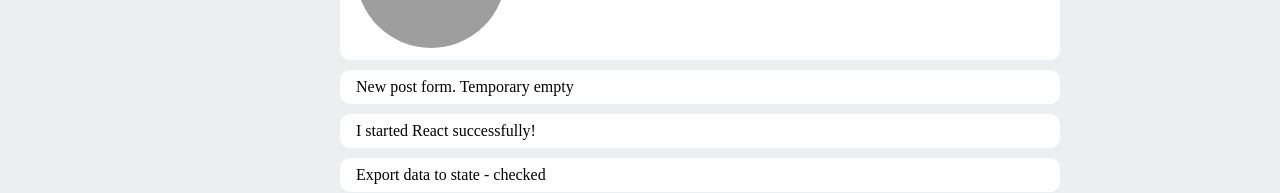
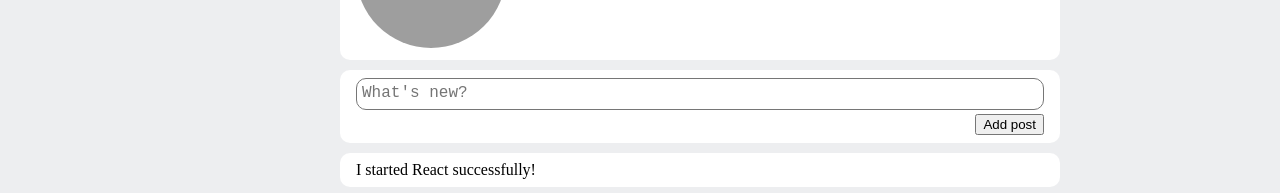
Before and after one commit to Greendaizer13/react-samurai-path, a React (Create React App) app: page / in a window 1280 px wide. Shown: the part 170-363 px from the top of the page. Built offline with nearby package versions, Linux system fonts and the light colour scheme; grey boxes are pictures that could not be loaded; a web font is replaced by a local one.

Commit message:
Add new post and render file logic

```diff
--- a/src/App.tsx
+++ b/src/App.tsx
@@ -8,7 +8,7 @@ import { BrowserRouter, Route } from 'react-router-dom';
 import { IApplicationState } from './redux/state';
 import { MESSAGES_ROUTE, PROFILE_ROUTE } from './core/constants';
 
-const App : React.FC<IApplicationState> = (props) => {
+const App: React.FC<IApplicationState> = (props) => {
 	return (
 		<BrowserRouter>
 			<div className={'app-wrapper'}>
@@ -16,14 +16,34 @@ const App : React.FC<IApplicationState> = (props) => {
 				<div className={'app-body'}>
 					<NavBar/>
 					<div className={'content'}>
-						<Route render={() => <Profile user={props.profile.user} posts={props.profile.posts}/>} path={PROFILE_ROUTE}/>
-						<Route render={() => <Messages dialogUsers={props.messages.dialogUsers} messages={props.messages.messages}/>} path={MESSAGES_ROUTE}/>
-						<Route render={() => <Profile user={props.profile.user} posts={props.profile.posts}/>} exact path={'/'}/>
+						<Route render={() =>
+							<Profile
+								user={props.profile.user}
+								posts={props.profile.posts}
+								addNewPost={props.profile.addNewPost}
+							/>}
+						       path={PROFILE_ROUTE}
+						/>
+						<Route render={() =>
+							<Messages
+								mainUser={props.messages.mainUser}
+								dialogUsers={props.messages.dialogUsers}
+								messages={props.messages.messages}
+							/>}
+						       path={MESSAGES_ROUTE}
+						/>
+						<Route render={() =>
+							<Profile
+								user={props.profile.user}
+								posts={props.profile.posts}
+								addNewPost={props.profile.addNewPost}
+							/>}
+						       exact path={'/'}/>
 					</div>
 				</div>
 			</div>
 		</BrowserRouter>
 	);
-}
+};
 
 export default App;
--- a/src/components/Messages/Chat/Chat.module.css
+++ b/src/components/Messages/Chat/Chat.module.css
@@ -7,3 +7,11 @@
 	border-left-color: var(--color-background-base);
 	border-left-style: solid;
 }
+
+.chat__replicas {
+
+}
+
+.chat__new-replica {
+
+}
--- a/src/components/Messages/Chat/Chat.tsx
+++ b/src/components/Messages/Chat/Chat.tsx
@@ -1,21 +1,35 @@
 import React from 'react';
 import styles from './Chat.module.css';
 import Replica from './Replica/Replica';
-import { IMessage } from '../../../core/types';
+import { IMessage, IUser } from '../../../core/types';
 
 export interface IChat {
 	messages: IMessage[];
+	mainUser: IUser;
 }
 
-const Chat : React.FC<IChat> = (props) => {
+const Chat: React.FC<IChat> = (props) => {
+
+	const newMessageElement = React.useRef<HTMLTextAreaElement>(null);
+
+	let sendNewMessage = () => {
+		alert(newMessageElement.current?.value)
+	}
+
 	return (
 		<div className={styles['chat']}>
-			{
-				props.messages.map((message) => (
-				<Replica user={message.user} text={message.text}/>
-			))}
+			<div className={styles['chat__replicas']}>
+				{
+					props.messages.map((message) => (
+						<Replica mainUser={props.mainUser} message={message}/>
+					))}
+			</div>
+			<div className={styles['chat__new-replica']}>
+				<textarea ref={newMessageElement}/>
+				<button onClick={sendNewMessage}>Send Message</button>
+			</div>
 		</div>
 	);
-}
+};
 
 export default Chat;
--- a/src/components/Messages/Chat/Replica/Replica.tsx
+++ b/src/components/Messages/Chat/Replica/Replica.tsx
@@ -1,17 +1,22 @@
 import React from 'react';
 import styles from './Replica.module.css';
-import { IMessage } from '../../../../core/types';
+import { IMessage, IUser } from '../../../../core/types';
 import classNames from 'classnames';
-import { MAIN_USER_DATA } from '../../../../core/mocs';
+import { EMPTY_AVATAR_URL } from '../../../../core/constants';
 
-const Replica: React.FC<IMessage> = (props) => {
+export interface IReplica {
+	message: IMessage;
+	mainUser: IUser;
+}
+
+const Replica: React.FC<IReplica> = (props) => {
 	return (
-		<div className={classNames(styles['replica'], props.user.id !== MAIN_USER_DATA.id && styles['replica__item--reflexed'])}>
+		<div className={classNames(styles['replica'], props.message.user.id !== props.mainUser.id && styles['replica__item--reflexed'])}>
 			<div className={classNames(classNames(styles['avatar'], styles['replica__avatar']))}>
-				<img src={props.user.imgUrl ?? 'https://www.flaticon.com/svg/vstatic/svg/2341/2341834.svg?token=exp=1616792586~hmac=91737c6917dfe1f252977dec82836d11'} alt={''}/>
+				<img src={props.message.user.imgUrl ?? EMPTY_AVATAR_URL} alt={''}/>
 			</div>
 			<div className={classNames(styles['replica__item'], styles['replica--text'])}>
-				{props.text}
+				{props.message.text}
 			</div>
 		</div>
 	);
--- a/src/components/Messages/Messages.tsx
+++ b/src/components/Messages/Messages.tsx
@@ -10,13 +10,14 @@ import { MESSAGES_ROUTE } from '../../core/constants';
 export interface IMessages {
 	dialogUsers: IUser[];
 	messages: IMessage[];
+	mainUser: IUser;
 }
 
 const Messages: React.FC<IMessages> = (props) => {
 	return (
 		<div className={classNames('block', styles['messages'])}>
 			<Dialogs users={props.dialogUsers}/>
-			<Route render={() => <Chat messages={props.messages}/>} path={MESSAGES_ROUTE}/>
+			<Route render={() => <Chat mainUser={props.mainUser} messages={props.messages}/>} path={MESSAGES_ROUTE}/>
 		</div>
 	);
 };
--- /dev/null
+++ b/src/components/NewPost/NewPost.module.css
@@ -0,0 +1,13 @@
+.new-post {
+	display: flex;
+	flex-direction: column;
+}
+
+.new-post--input {
+ 	flex-grow: 1;
+}
+
+.new-post--button {
+	display: flex;
+	justify-content: flex-end;
+}
--- /dev/null
+++ b/src/components/NewPost/NewPost.tsx
@@ -0,0 +1,35 @@
+import React from 'react';
+import classNames from 'classnames';
+import styles from './NewPost.module.css';
+
+export interface INewPost {
+	addNewPost: (newPostText: string) => void,
+}
+
+const NewPost: React.FC<INewPost> = (props) => {
+
+	const newPostElement = React.useRef<HTMLTextAreaElement>(null);
+
+	let addNewPost = () => {
+		let text = newPostElement.current?.value;
+		props.addNewPost(text ?? 'Text is empty. Do something');
+		if (newPostElement.current !== null)
+			newPostElement.current.value = '';
+	};
+
+	return (
+		<div className={'block'}>
+			<div className={classNames(styles['new-post'])}>
+				<div className={styles['new-post--input']} >
+					<textarea placeholder={'What\'s new?'}
+					          ref={newPostElement}/>
+				</div>
+				<div className={styles['new-post--button']}>
+					<button onClick={addNewPost}>Add post</button>
+				</div>
+			</div>
+		</div>
+	);
+};
+
+export default NewPost;
--- a/src/components/Profile/Profile.tsx
+++ b/src/components/Profile/Profile.tsx
@@ -2,10 +2,12 @@ import React from 'react';
 import ProfileInfo from './ProfileInfo/ProfileInfo';
 import Post, { IPost } from '../Post/Post';
 import { IUser } from '../../core/types';
+import NewPost from '../NewPost/NewPost';
 
 export interface IProfile {
 	user: IUser,
 	posts: IPost[],
+	addNewPost: (newPostText: string) => void,
 }
 
 const Profile: React.FC<IProfile> = (props) => {
@@ -14,9 +16,7 @@ const Profile: React.FC<IProfile> = (props) => {
 			<div className={'block'}>
 				<ProfileInfo {...props.user}/>
 			</div>
-			<div className={'block'}>
-				New post form. Temporary empty
-			</div>
+			<NewPost addNewPost={props.addNewPost}/>
 
 			{props.posts.map((post) => (
 				<Post {...post}/>
--- a/src/index.css
+++ b/src/index.css
@@ -54,3 +54,20 @@ a {
 	color: var(--color-text-base);
 	text-decoration: none;
 }
+
+textarea {
+	border-radius: var(--border-radius-block);
+	background: transparent;
+	height: 32px;
+	margin: 0 auto;
+	width: 100%;
+	box-sizing: border-box;
+	padding: 5px;
+	font-size: 16px;
+	resize:none;
+	text-align-all: center;
+}
+
+textarea:focus {
+	outline: none;
+}
--- a/src/index.tsx
+++ b/src/index.tsx
@@ -1,16 +1,7 @@
-import React from 'react';
-import ReactDOM from 'react-dom';
-import './index.css';
-import App from './App';
 import reportWebVitals from './reportWebVitals';
-import state from './redux/state';
+import { renderAll } from './render';
 
-ReactDOM.render(
-  <React.StrictMode>
-    <App profile={state.profile} messages={state.messages} />
-  </React.StrictMode>,
-  document.getElementById('root')
-);
+renderAll();
 
 // If you want to start measuring performance in your app, pass a function
 // to log results (for example: reportWebVitals(console.log))
--- a/src/redux/state.ts
+++ b/src/redux/state.ts
@@ -1,21 +1,33 @@
 import { IProfile } from '../components/Profile/Profile';
 import { IMessages } from '../components/Messages/Messages';
 import { DIALOGS_DATA, MAIN_USER_DATA, POSTS_DATA, USERS_DATA } from '../core/mocs';
+import { renderAll } from '../render';
 
 export interface IApplicationState {
 	profile: IProfile;
 	messages: IMessages;
 }
 
+export let addNewPost = (newPostText: string) => {
+	let id = state.profile.posts.length;
+	state.profile.posts.push({
+		id: id,
+		text: newPostText,
+	});
+	renderAll();
+}
+
 let state : IApplicationState = {
 	profile: {
 		user: MAIN_USER_DATA,
-		posts: POSTS_DATA
+		posts: POSTS_DATA,
+		addNewPost: addNewPost,
 	},
 	messages: {
 		dialogUsers: USERS_DATA,
 		messages: DIALOGS_DATA[0],
-	}
+		mainUser: MAIN_USER_DATA,
+	},
 }
 
 export default state;
--- /dev/null
+++ b/src/render.tsx
@@ -0,0 +1,14 @@
+import React from 'react';
+import ReactDOM from 'react-dom';
+import './index.css';
+import App from './App';
+import state from './redux/state';
+
+export let renderAll = () => {
+	ReactDOM.render(
+		<React.StrictMode>
+			<App profile={state.profile} messages={state.messages}/>
+		</React.StrictMode>,
+		document.getElementById('root'),
+	);
+};
```
